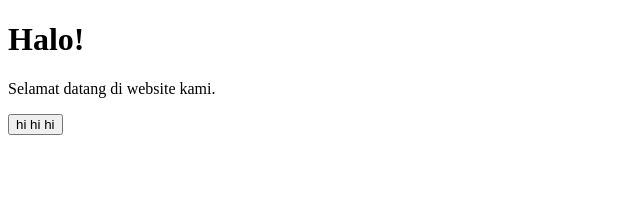
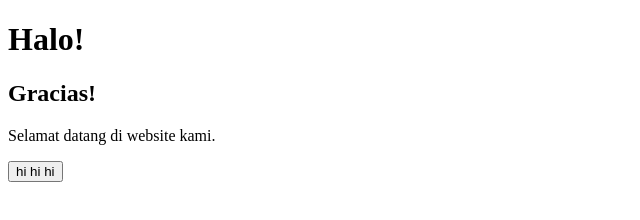
Before and after one commit to ZetaLawrance/luiszeta, a plain HTML site: page index.html in a window 1280 px wide. Shown: the whole page, without its empty margins (0-640 px from the left). Drawn offline with Linux system fonts and the light colour scheme.

Commit message:
menambah h2 pada index.html

```diff
--- a/index.html
+++ b/index.html
@@ -6,6 +6,7 @@
 <body>
 
 <h1>Halo!</h1>
+<h2>Gracias!</h2>
 <p>Selamat datang di website kami.</p>
 <button>hi hi hi</button>
 
```
